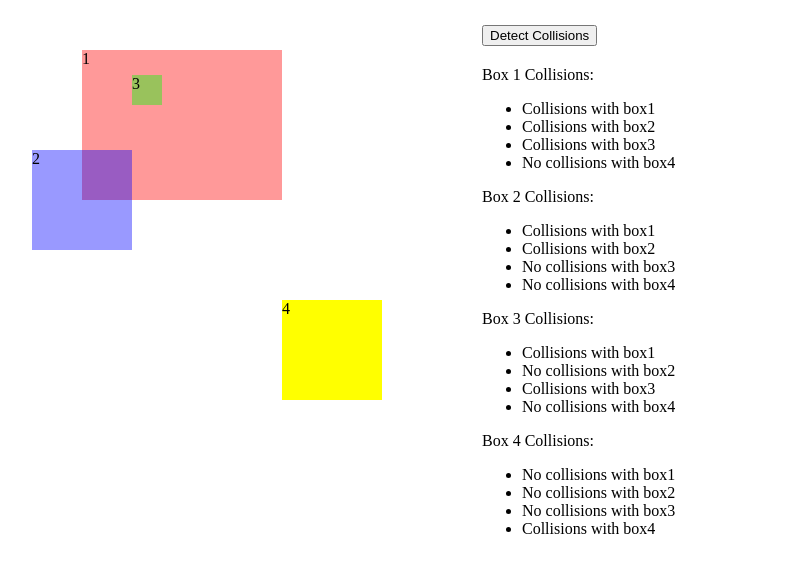
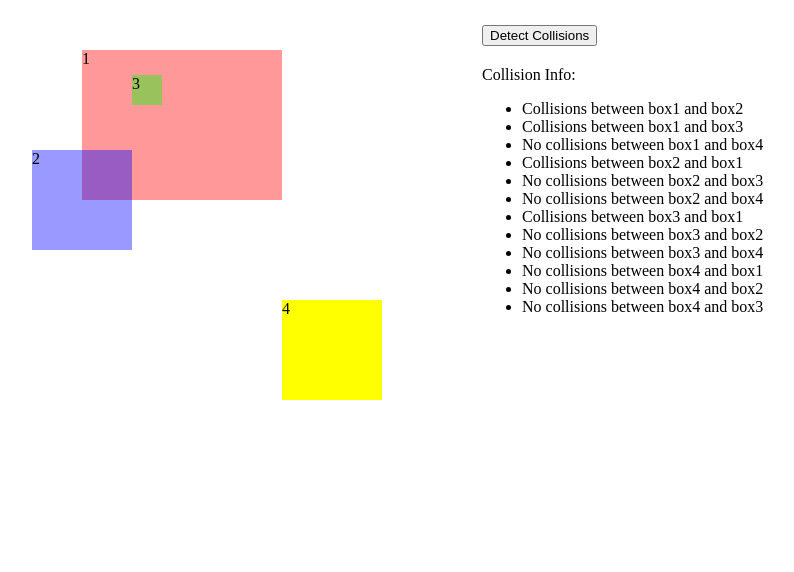
Before and after one commit to ccozad/tower-defense-react, a React app: page /tests/collision in a window 1280 px wide. Both pictures are taken after a click on the button "Detect Collisions". Shown: the top 572 px of the page, without its empty margins (18-812 px from the left). Built offline with nearby package versions, Linux system fonts and the light colour scheme; the HTML template or start-up script is replaced by a standard one.

Commit message:
Clean up collision detect loop

```diff
--- a/src/CollisionTest.js
+++ b/src/CollisionTest.js
@@ -3,10 +3,7 @@ import { useRef, useState } from 'react';
 import { isCollision } from './Util';
 
 function CollisionTest() {
-    const [box1Info, setBox1Info] = useState([]);
-    const [box2Info, setBox2Info] = useState([]);
-    const [box3Info, setBox3Info] = useState([]);
-    const [box4Info, setBox4Info] = useState([]);
+    const [boxInfo, setBoxInfo] = useState([]);
 
     const div1 = useRef(null);
     const div2 = useRef(null);
@@ -16,43 +13,23 @@ function CollisionTest() {
     const divs = [div1, div2, div3, div4];
 
     function detectColisions() {
-        let box1Collisions = [];
-        let box2Collisions = [];
-        let box3Collisions = [];
-        let box4Collisions = [];
+        let collisions = [];
 
         divs.forEach((div) => {
             if (div.current !== null) {
-                if (isCollision(div1, div)) {
-                    box1Collisions.push(<li>Collisions with {div.current.id}</li>);
-                } else {
-                    box1Collisions.push(<li>No collisions with {div.current.id}</li>);
-                }
-
-                if (isCollision(div2, div)) {
-                    box2Collisions.push(<li>Collisions with {div.current.id}</li>);
-                } else {
-                    box2Collisions.push(<li>No collisions with {div.current.id}</li>);
-                }
-
-                if (isCollision(div3, div)) {
-                    box3Collisions.push(<li>Collisions with {div.current.id}</li>);
-                } else {
-                    box3Collisions.push(<li>No collisions with {div.current.id}</li>);
-                }
-
-                if (isCollision(div4, div)) {
-                    box4Collisions.push(<li>Collisions with {div.current.id}</li>);
-                } else {
-                    box4Collisions.push(<li>No collisions with {div.current.id}</li>);
-                }
+                divs.forEach((div2) => {
+                    if (div2.current !== null && div.current !== div2.current) {
+                        if (isCollision(div, div2)) {
+                            collisions.push(<li>Collisions between {div.current.id} and {div2.current.id}</li>);
+                        } else {
+                            collisions.push(<li>No collisions between {div.current.id} and {div2.current.id}</li>);
+                        }
+                    }
+                });
             }
         });
 
-        setBox1Info(box1Collisions);
-        setBox2Info(box2Collisions);
-        setBox3Info(box3Collisions);
-        setBox4Info(box4Collisions);
+        setBoxInfo(collisions);
     }
 
 
@@ -68,24 +45,11 @@ function CollisionTest() {
                 <div id="box4" ref={div4} style={{width: '100px', height: '100px', backgroundColor: 'yellow', position: 'absolute', top: '300px', left: '300px'}}>4</div>
             </div>
             <div className="info" style={{position: 'absolute', top: "50px", left: "500px"}}>
-                <p>Box 1 Collisions:</p>
+                <p>Collision Info:</p>
                 <ul>
-                    {box1Info}
-                </ul>
-                <p>Box 2 Collisions:</p>
-                <ul>
-                    {box2Info}
-                </ul>
-                <p>Box 3 Collisions:</p>
-                <ul>
-                    {box3Info}
-                </ul>
-                <p>Box 4 Collisions:</p>
-                <ul>
-                    {box4Info}
+                    {boxInfo}
                 </ul>
             </div>
-
         </>
     )
 }
```
